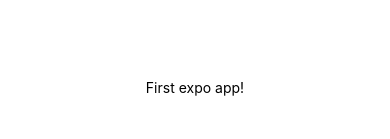
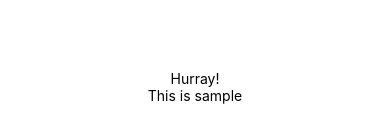
Before and after one commit to software-mansion-labs/expo-workshops, a React Native app in the folder PK_2018/first-app/: screen / in a window 390 px wide. Shown: the part 335-474 px from the top of the page. Built offline with nearby package versions, Linux system fonts and the light colour scheme.

Commit message:
[PK] Add simple component

```diff
--- a/PK_2018/first-app/App.js
+++ b/PK_2018/first-app/App.js
@@ -1,11 +1,14 @@
 import React from "react";
 import { StyleSheet, Text, View } from "react-native";
+import Sunrise from './Sunrise';
 
 export default class App extends React.Component {
+
   render() {
     return (
       <View style={styles.container}>
-        <Text>First expo app!</Text>
+        <Text>Hurray!</Text>
+        <Sunrise />
       </View>
     );
   }
--- /dev/null
+++ b/PK_2018/first-app/Sunrise.js
@@ -0,0 +1,8 @@
+import React from "react";
+import { Text } from "react-native";
+
+export default class Sunrise extends React.Component {
+  render() {
+    return <Text>This is sample</Text>;
+  }
+}
```
